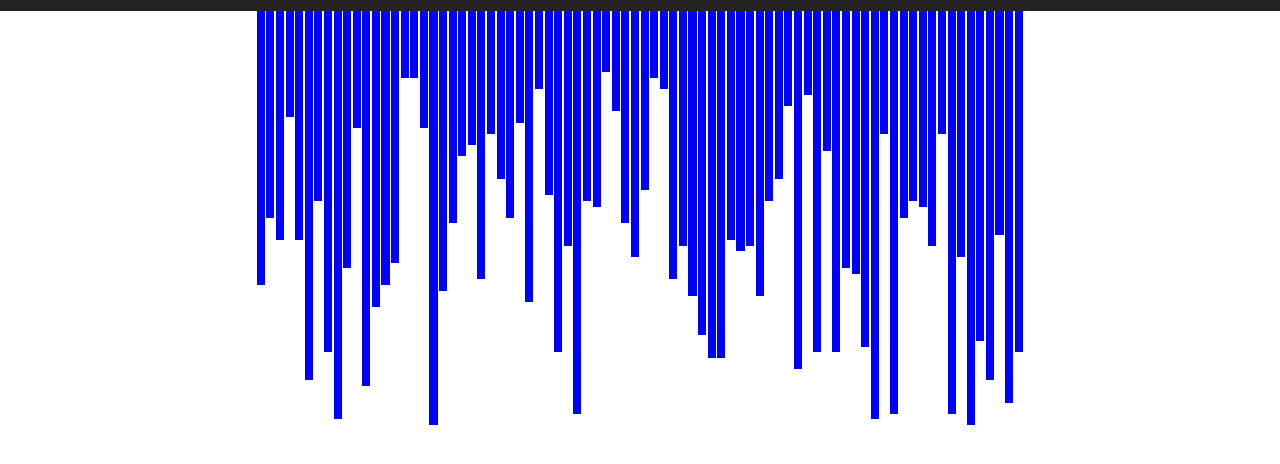
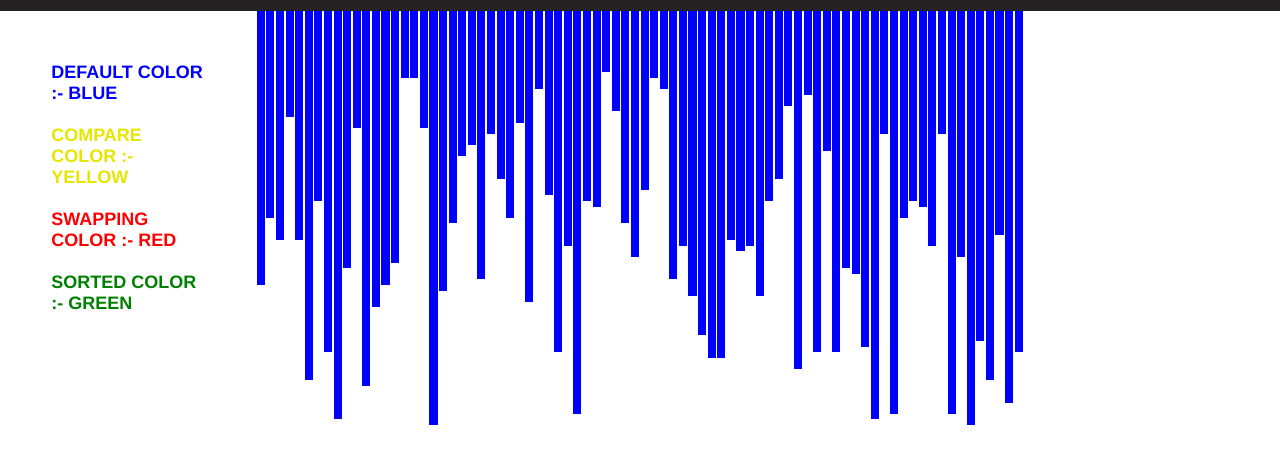
Before and after one commit to lavkushprasad8051/Sorting-Visualizer, a plain HTML site: page index.html in a window 1280 px wide. Shown: the part 146-610 px from the top of the page. Drawn offline with Linux system fonts and the light colour scheme.

Commit message:
Update index.html
add color name and their  functionality

```diff
--- a/index.html
+++ b/index.html
@@ -48,7 +48,18 @@
     <section>
 
         <div id="Info_Cont1">
-            <p> </p>
+            <font color="blue">Default Color :- BLUE</font>
+            <br>
+            <br>
+            <font color="#e6e600">Compare Color :- YELLOW</font>
+            <br>
+            <br>
+            <font color="red">Swapping Color :- RED</font>
+            <br>
+            <br>
+            <font color="green">Sorted Color :- GREEN</font>
+            <br>
+            <br>
         </div>
 
         <div id="array_container">
```
